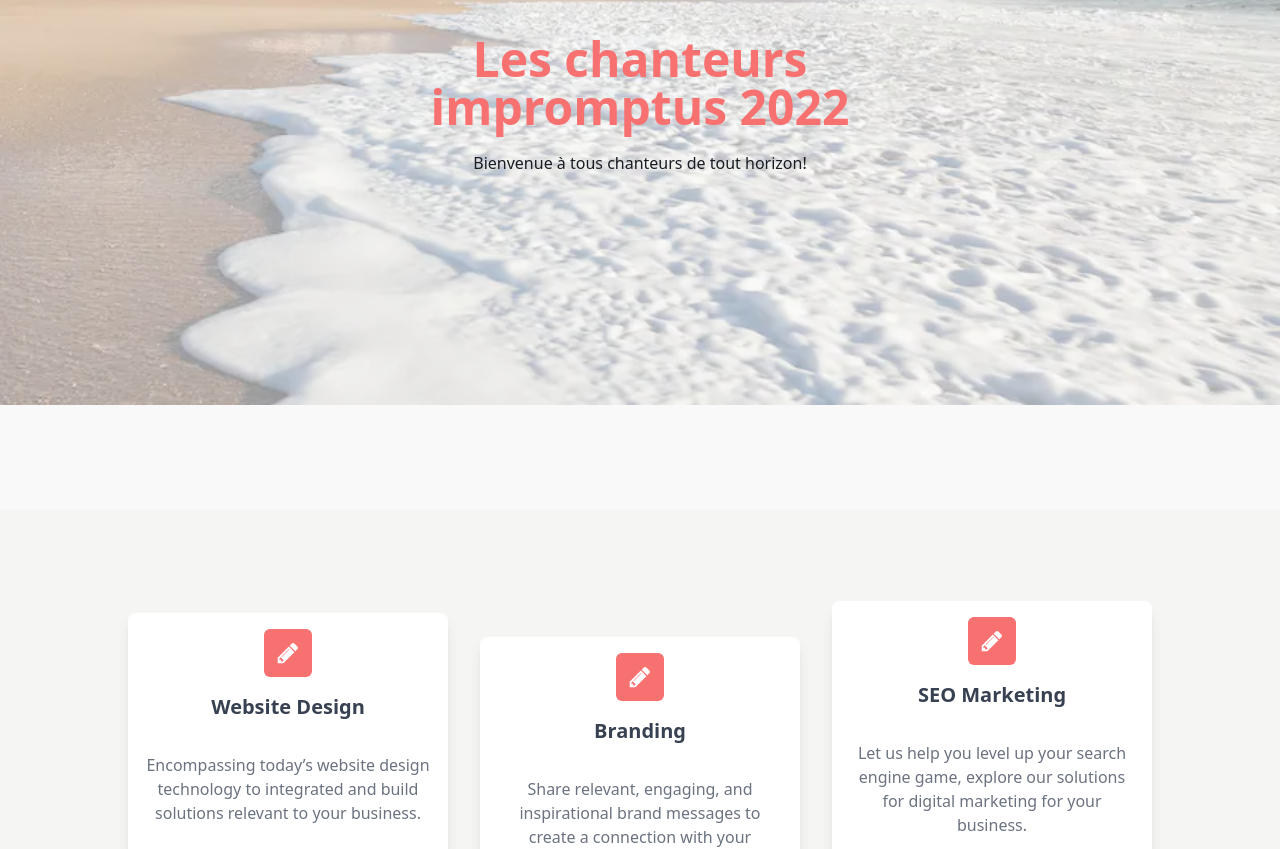
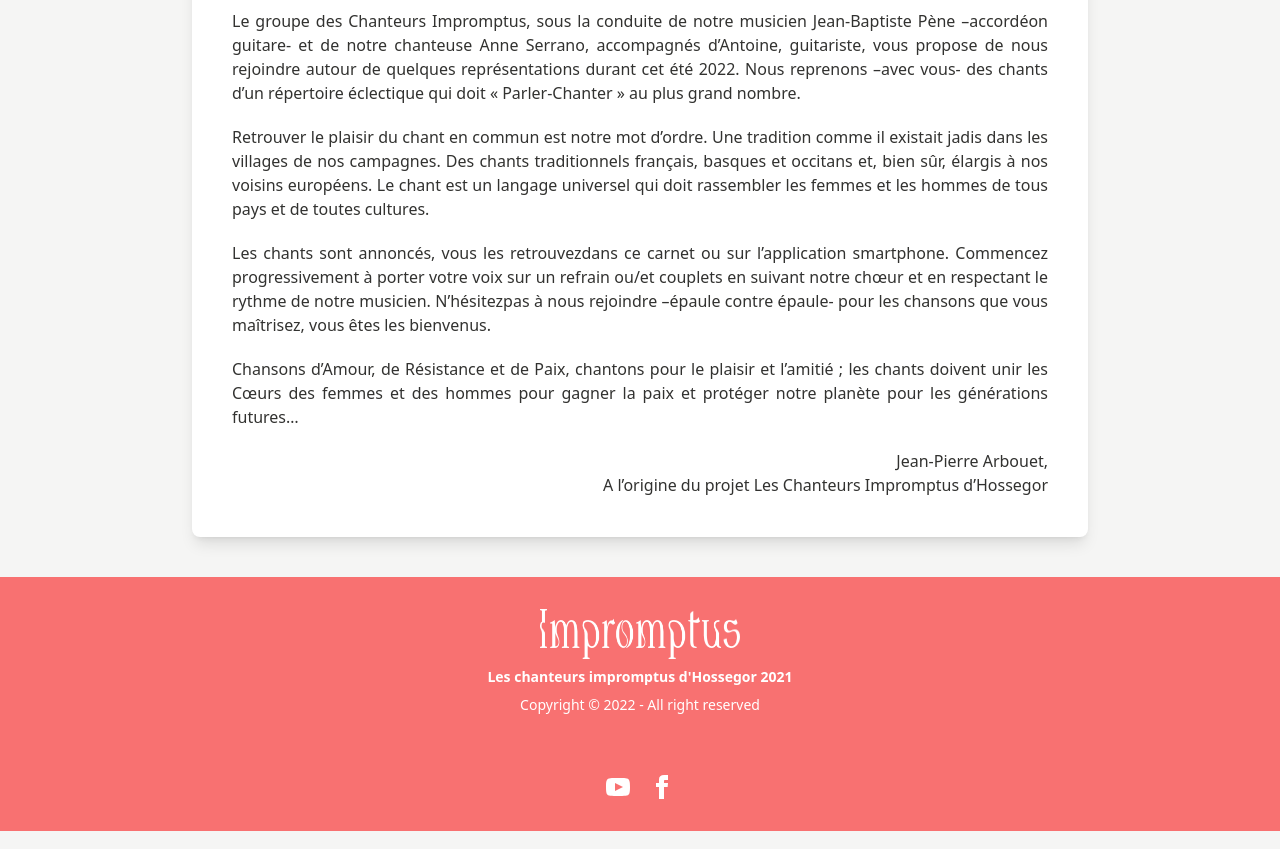
Before and after one commit to viccabezos/impromptus, a Next.js app: page /introduction in a window 1280 px wide. Shown: the part 395-1244 px from the top of the page. Built offline with nearby package versions, Linux system fonts and the light colour scheme.

Commit message:
cleaning

```diff
--- a/components/team/Team.jsx
+++ b/components/team/Team.jsx
@@ -1,7 +1,6 @@
 import React from "react";
 import teamData from "../../data/teamData";
 import Image from "next/image";
-// import anne from "../../public/anne.png";
 
 function Team() {
   return (
--- a/layout/navbar/Navbar.jsx
+++ b/layout/navbar/Navbar.jsx
@@ -9,7 +9,6 @@ function Navbar() {
     { title: "Introduction", path: "/introduction" },
     { title: "Chansons saison 2022", path: "/chanter-saison-2022" },
     { title: "Chanter entre amis", path: "/chanter-entre-amis" },
-    { title: "QA", path: "/" },
   ];
 
   return (
--- a/pages/buillon.jsx
+++ /dev/null
@@ -1,71 +0,0 @@
-import React from "react";
-import Card from "../components/cards/Card";
-
-function Buillon() {
-  return (
-    <div>
-      <Card />
-      <div className="p-4 tabs">
-        <button className="tab tab-lifted">Tab 1</button>
-        <button className="tab tab-lifted tab-active">Tab 2</button>
-        <button className="tab tab-lifted">Tab 3</button>
-      </div>
-      <div class="p-4">
-        <input type="checkbox" class="toggle toggle-primary" />
-        <input type="checkbox" class="toggle toggle-secondary" />
-        <input type="checkbox" class="toggle toggle-accent" />
-      </div>
-      <div class="card shadow-2xl w-80 m-4">
-        <figure>
-          <img src="https://picsum.photos/id/1005/500/250" />
-        </figure>
-        <div class="card-body">
-          <h2 class="card-title">DaisyUI Card</h2>
-          <p>
-            Rerum reiciendis beatae tenetur excepturi aut pariatur est eos. Sit
-            sit necessitatibus.
-          </p>
-        </div>
-      </div>
-      <div class="dropdown m-4">
-        <div tabindex="0" class="m-1 btn">
-          Dropdown
-        </div>
-        <ul
-          tabindex="0"
-          class="p-2 menu dropdown-content bg-neutral text-neutral-content rounded-box w-52"
-        >
-          <li>
-            <a>Item 1</a>
-          </li>
-          <li>
-            <a>Item 2</a>
-          </li>
-        </ul>
-      </div>
-      <div className="">
-        <button data-theme="mytheme" class="btn color-secondary">
-          Button
-        </button>
-        <button class="btn btn-primary">One</button>
-        <button class="btn btn-secondary">Two</button>
-        <button class="btn btn-accent btn-outline">Three</button>
-      </div>
-      <article class="prose">
-        <h1>Garlic bread with cheese: What the science tells us</h1>
-        <p>
-          For years parents have espoused the health benefits of eating garlic
-          bread with cheese to their children, with the food earning such an
-          iconic status in our culture that kids will often dress up as warm,
-          cheesy loaf for Halloween.
-        </p>
-        <p>
-          But a recent study shows that the celebrated appetizer may be linked
-          to a series of rabies cases springing up around the country.
-        </p>
-      </article>
-    </div>
-  );
-}
-
-export default Buillon;
--- a/pages/introduction.jsx
+++ b/pages/introduction.jsx
@@ -11,89 +11,56 @@ function Introduction() {
     >
       <div
         data-theme="mytheme"
-        className="hero min-h-screen bg-white hero-overlay bg-opacity-40"
+        className="flex bg-hossegorBanner justify-center h-40 bg-white hero-overlay bg-opacity-40 items-center"
       >
-        <Image src={Hoss} layout="fill" className="opacity-40" />
-        <div className="hero-content text-center">
+        {/* <Image src={Hoss} layout="fill" className="opacity-40" /> */}
+        <div className=" text-center">
           <div className="max-w-md">
             <h1 className="mb-5 text-5xl font-bold text-primary">
               Les chanteurs impromptus 2022
             </h1>
-            <p className="mb-2 text-neutral">
-              Bienvenue à tous chanteurs de tout horizon!
-            </p>
           </div>
         </div>
       </div>
-      <div class="w-full sm:w-1/2 md:w-1/2 lg:w-1/4 px-4 py-4 bg-white mt-6  shadow-lg rounded-lg ">
-        <div class="flex-shrink-0">
-          <div class="flex items-center mx-auto justify-center h-12 w-12 rounded-md bg-primary text-white">
-            <svg
-              width="20"
-              height="20"
-              fill="currentColor"
-              class="h-6 w-6"
-              viewBox="0 0 1792 1792"
-              xmlns="http://www.w3.org/2000/svg"
-            >
-              <path d="M491 1536l91-91-235-235-91 91v107h128v128h107zm523-928q0-22-22-22-10 0-17 7l-542 542q-7 7-7 17 0 22 22 22 10 0 17-7l542-542q7-7 7-17zm-54-192l416 416-832 832h-416v-416zm683 96q0 53-37 90l-166 166-416-416 166-165q36-38 90-38 53 0 91 38l235 234q37 39 37 91z"></path>
-            </svg>
+      <section className="px-10">
+        <div class="w-full max-w-4xl p-10 bg-white mt-6  shadow-lg rounded-lg text-justify space-y-5 ">
+          <p className="mb-2">Bienvenue à tous chanteurs de tout horizon!</p>
+          <p>
+            Le groupe des Chanteurs Impromptus, sous la conduite de notre
+            musicien Jean-Baptiste Pène –accordéon guitare- et de notre
+            chanteuse Anne Serrano, accompagnés d’Antoine, guitariste, vous
+            propose de nous rejoindre autour de quelques représentations durant
+            cet été 2022. Nous reprenons –avec vous- des chants d’un répertoire
+            éclectique qui doit « Parler-Chanter » au plus grand nombre.
+          </p>
+          <p>
+            Retrouver le plaisir du chant en commun est notre mot d’ordre. Une
+            tradition comme il existait jadis dans les villages de nos
+            campagnes. Des chants traditionnels français, basques et occitans
+            et, bien sûr, élargis à nos voisins européens. Le chant est un
+            langage universel qui doit rassembler les femmes et les hommes de
+            tous pays et de toutes cultures.
+          </p>
+          <p>
+            Les chants sont annoncés, vous les retrouvezdans ce carnet ou sur
+            l’application smartphone. Commencez progressivement à porter votre
+            voix sur un refrain ou/et couplets en suivant notre chœur et en
+            respectant le rythme de notre musicien. N’hésitezpas à nous
+            rejoindre –épaule contre épaule- pour les chansons que vous
+            maîtrisez, vous êtes les bienvenus.
+          </p>
+          <p>
+            Chansons d’Amour, de Résistance et de Paix, chantons pour le plaisir
+            et l’amitié ; les chants doivent unir les Cœurs des femmes et des
+            hommes pour gagner la paix et protéger notre planète pour les
+            générations futures…
+          </p>
+          <div className="flex flex-col items-end w-full">
+            <p className="font-medium">Jean-Pierre Arbouet,</p>
+            <p>A l’origine du projet Les Chanteurs Impromptus d’Hossegor</p>
           </div>
         </div>
-        <h3 class="text-2xl sm:text-xl text-gray-700 font-semibold dark:text-white py-4">
-          Website Design
-        </h3>
-        <p class="text-md  text-gray-500 dark:text-gray-300 py-4">
-          Encompassing today’s website design technology to integrated and build
-          solutions relevant to your business.
-        </p>
-      </div>
-      <div class="w-full sm:w-1/2 md:w-1/2 lg:w-1/4 px-4 py-4 mt-6 sm:mt-16 md:mt-20 lg:mt-24 bg-white shadow-lg rounded-lg ">
-        <div class="flex-shrink-0">
-          <div class="flex items-center mx-auto justify-center h-12 w-12 rounded-md bg-primary text-white">
-            <svg
-              width="20"
-              height="20"
-              fill="currentColor"
-              class="h-6 w-6"
-              viewBox="0 0 1792 1792"
-              xmlns="http://www.w3.org/2000/svg"
-            >
-              <path d="M491 1536l91-91-235-235-91 91v107h128v128h107zm523-928q0-22-22-22-10 0-17 7l-542 542q-7 7-7 17 0 22 22 22 10 0 17-7l542-542q7-7 7-17zm-54-192l416 416-832 832h-416v-416zm683 96q0 53-37 90l-166 166-416-416 166-165q36-38 90-38 53 0 91 38l235 234q37 39 37 91z"></path>
-            </svg>
-          </div>
-        </div>
-        <h3 class="text-2xl sm:text-xl text-gray-700 font-semibold dark:text-white py-4">
-          Branding
-        </h3>
-        <p class="text-md text-gray-500 dark:text-gray-300 py-4">
-          Share relevant, engaging, and inspirational brand messages to create a
-          connection with your audience.
-        </p>
-      </div>
-      <div class="w-full sm:w-1/2 md:w-1/2 lg:w-1/4 mt-6  px-4 py-4 bg-white shadow-lg rounded-lg ">
-        <div class="flex-shrink-0">
-          <div class="flex items-center mx-auto justify-center h-12 w-12 rounded-md bg-primary text-white">
-            <svg
-              width="20"
-              height="20"
-              fill="currentColor"
-              class="h-6 w-6"
-              viewBox="0 0 1792 1792"
-              xmlns="http://www.w3.org/2000/svg"
-            >
-              <path d="M491 1536l91-91-235-235-91 91v107h128v128h107zm523-928q0-22-22-22-10 0-17 7l-542 542q-7 7-7 17 0 22 22 22 10 0 17-7l542-542q7-7 7-17zm-54-192l416 416-832 832h-416v-416zm683 96q0 53-37 90l-166 166-416-416 166-165q36-38 90-38 53 0 91 38l235 234q37 39 37 91z"></path>
-            </svg>
-          </div>
-        </div>
-        <h3 class="text-2xl sm:text-xl text-gray-700 font-semibold dark:text-white py-4">
-          SEO Marketing
-        </h3>
-        <p class="text-md  text-gray-500 dark:text-gray-300 py-4">
-          Let us help you level up your search engine game, explore our
-          solutions for digital marketing for your business.
-        </p>
-      </div>
+      </section>
     </div>
   );
 }
--- a/tailwind.config.js
+++ b/tailwind.config.js
@@ -5,7 +5,14 @@ module.exports = {
     "./layout/**/*.{js,ts,jsx,tsx}",
   ],
   theme: {
-    extend: {},
+    extend: {
+      // backgroundImage: {
+      //   hossegorBanner: "url('./assets/images/hoss.webp')",
+      // },
+      // backgroundSize: {
+      //   mauveBanner: "cover",
+      // },
+    },
   },
   plugins: [require("@tailwindcss/typography"), require("daisyui")],
   daisyui: {
```
Also changed, not shown: components/cards/valeursCards.jsx (+2 -33 lines).
